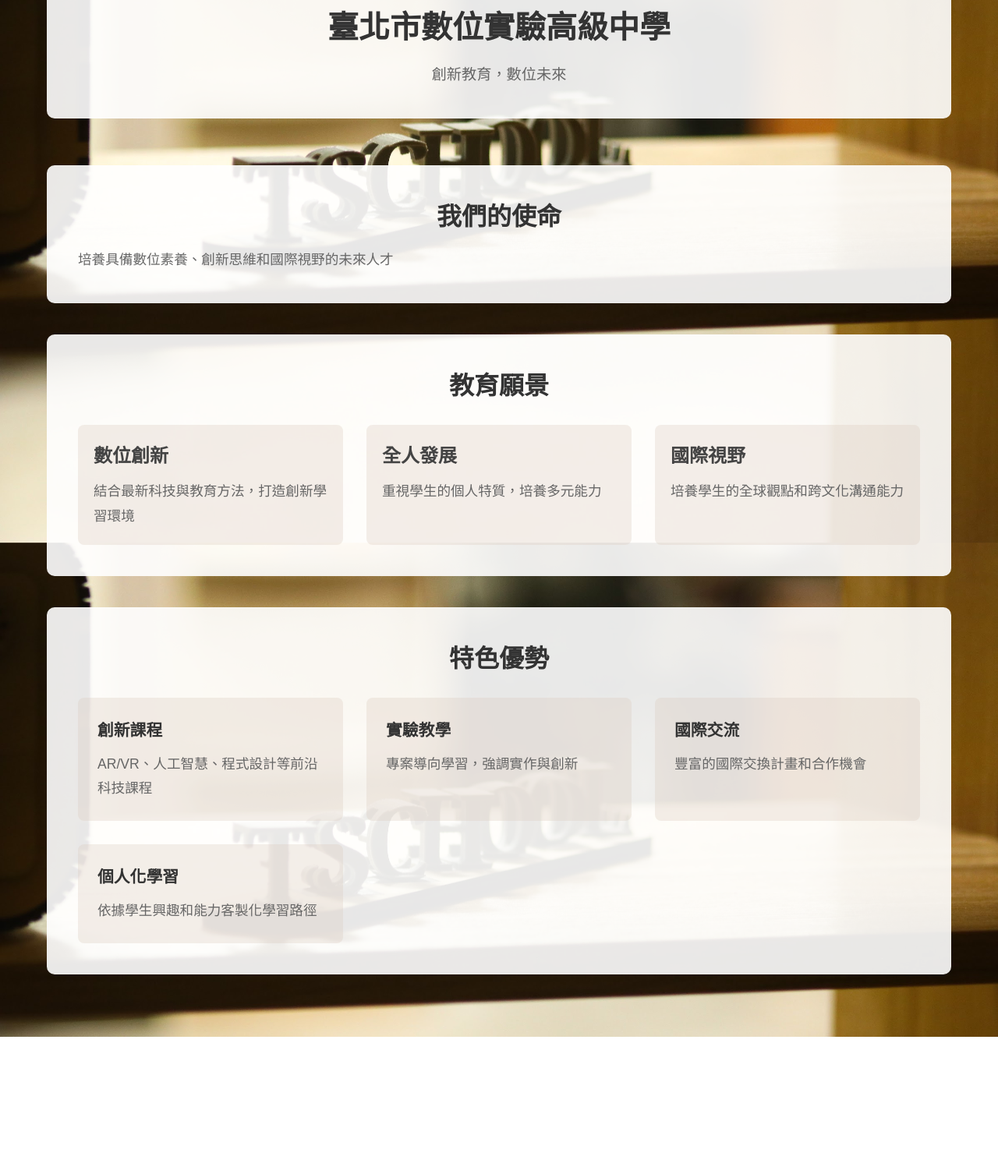
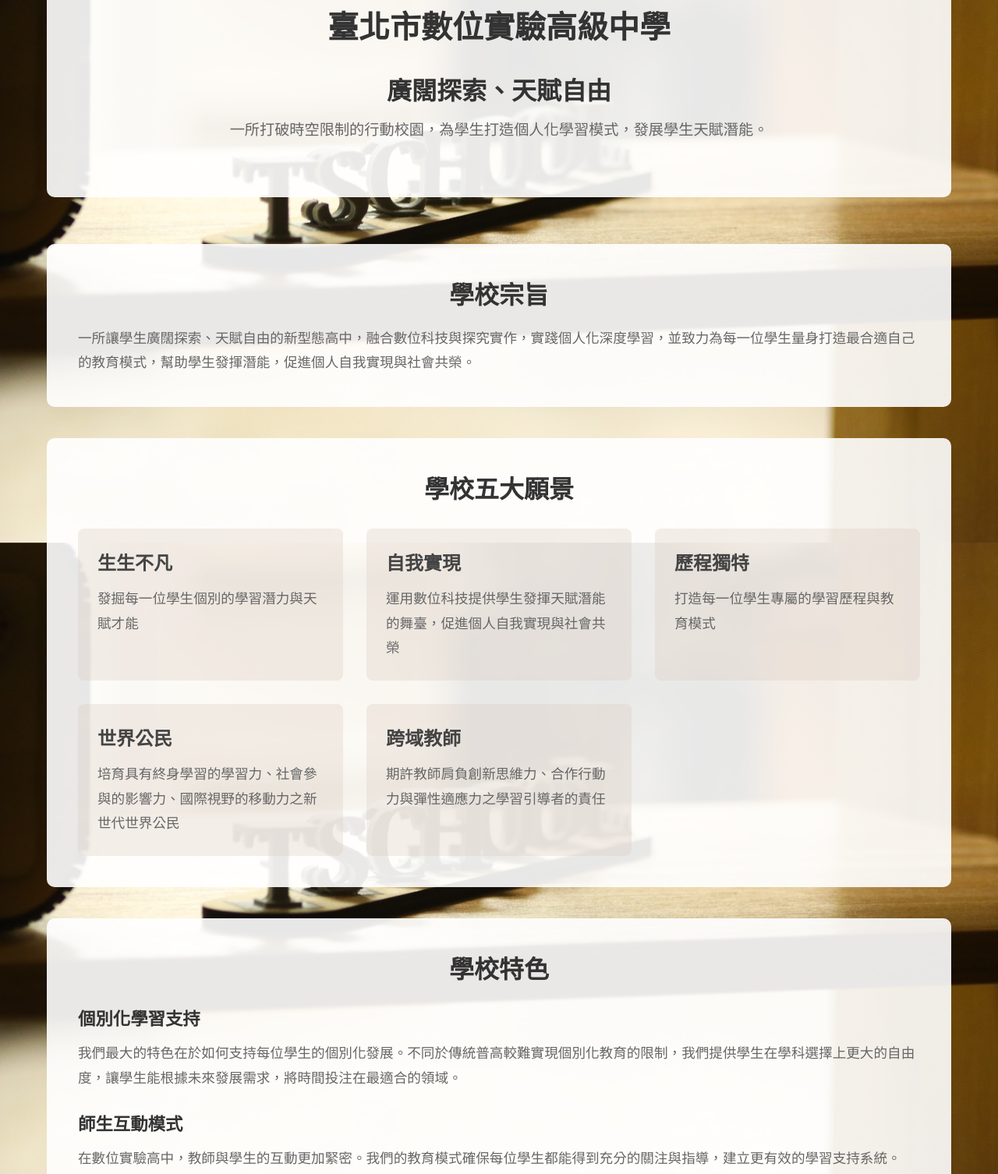
Before and after one commit to yusi-1027/yusi-1027, a plain HTML site: page about.html in a window 1280 px wide. Shown: the part 157-1663 px from the top of the page at 78% size. Before the commit the page ends 1487 px from the top, so only its background shows below. Drawn offline with nearby package versions, Linux system fonts and the light colour scheme.

Commit message:
更新關於我們頁面：加入學校特色、校園機制和適合學生說明

```diff
--- a/about.html
+++ b/about.html
@@ -16,56 +16,82 @@
                 <input type="search" placeholder="搜尋...">
             </div>
         </nav>
-
         <div class="about-page">
             <section class="hero-section">
                 <h1>臺北市數位實驗高級中學</h1>
-                <p class="tagline">創新教育，數位未來</p>
+                <div class="motto">
+                    <h2>廣闊探索、天賦自由</h2>
+                    <p>一所打破時空限制的行動校園，為學生打造個人化學習模式，發展學生天賦潛能。</p>
+                </div>
             </section>
 
             <section class="mission">
-                <h2>我們的使命</h2>
-                <p>培養具備數位素養、創新思維和國際視野的未來人才</p>
+                <h2>學校宗旨</h2>
+                <p>一所讓學生廣闊探索、天賦自由的新型態高中，融合數位科技與探究實作，實踐個人化深度學習，並致力為每一位學生量身打造最合適自己的教育模式，幫助學生發揮潛能，促進個人自我實現與社會共榮。</p>
             </section>
 
             <section class="vision">
-                <h2>教育願景</h2>
+                <h2>學校五大願景</h2>
                 <div class="vision-grid">
                     <div class="vision-item">
-                        <h3>數位創新</h3>
-                        <p>結合最新科技與教育方法，打造創新學習環境</p>
+                        <h3>生生不凡</h3>
+                        <p>發掘每一位學生個別的學習潛力與天賦才能</p>
                     </div>
                     <div class="vision-item">
-                        <h3>全人發展</h3>
-                        <p>重視學生的個人特質，培養多元能力</p>
+                        <h3>自我實現</h3>
+                        <p>運用數位科技提供學生發揮天賦潛能的舞臺，促進個人自我實現與社會共榮</p>
                     </div>
                     <div class="vision-item">
-                        <h3>國際視野</h3>
-                        <p>培養學生的全球觀點和跨文化溝通能力</p>
+                        <h3>歷程獨特</h3>
+                        <p>打造每一位學生專屬的學習歷程與教育模式</p>
+                    </div>
+                    <div class="vision-item">
+                        <h3>世界公民</h3>
+                        <p>培育具有終身學習的學習力、社會參與的影響力、國際視野的移動力之新世代世界公民</p>
+                    </div>
+                    <div class="vision-item">
+                        <h3>跨域教師</h3>
+                        <p>期許教師肩負創新思維力、合作行動力與彈性適應力之學習引導者的責任</p>
                     </div>
                 </div>
             </section>
 
-            <section class="features">
-                <h2>特色優勢</h2>
-                <div class="feature-grid">
+            <section class="school-difference">
+                <h2>學校特色</h2>
+                <div class="difference-content">
+                    <h3>個別化學習支持</h3>
+                    <p>我們最大的特色在於如何支持每位學生的個別化發展。不同於傳統普高較難實現個別化教育的限制，我們提供學生在學科選擇上更大的自由度，讓學生能根據未來發展需求，將時間投注在最適合的領域。</p>
+
+                    <h3>師生互動模式</h3>
+                    <p>在數位實驗高中，教師與學生的互動更加緊密。我們的教育模式確保每位學生都能得到充分的關注與指導，建立更有效的學習支持系統。</p>
+                </div>
+            </section>
+
+            <section class="campus-features">
+                <h2>特色校園機制</h2>
+                <div class="features-grid">
                     <div class="feature-item">
-                        <h3>創新課程</h3>
-                        <p>AR/VR、人工智慧、程式設計等前沿科技課程</p>
+                        <h3>成長導師制度</h3>
+                        <p>每位學生配有一位成長導師，一位導師指導三到六位學生。定期晤談了解學習狀況，提供即時協助。</p>
                     </div>
                     <div class="feature-item">
-                        <h3>實驗教學</h3>
-                        <p>專案導向學習，強調實作與創新</p>
+                        <h3>打卡機制</h3>
+                        <p>在吉林和弘道基地實施進出打卡制度，確保師長能掌握學生動向。</p>
                     </div>
                     <div class="feature-item">
-                        <h3>國際交流</h3>
-                        <p>豐富的國際交換計畫和合作機會</p>
+                        <h3>學習週曆</h3>
+                        <p>學生需填寫學習週曆，協助規劃時間管理，讓師長了解學習進度。</p>
                     </div>
                     <div class="feature-item">
-                        <h3>個人化學習</h3>
-                        <p>依據學生興趣和能力客製化學習路徑</p>
+                        <h3>學習輔導機制</h3>
+                        <p>針對未按時填報週曆的情況，提供特別輔導期，協助學生建立時間管理能力。</p>
                     </div>
                 </div>
+            </section>
+
+            <section class="suitable-students">
+                <h2>適合就讀的學生</h2>
+                <p>我們特別適合已經確定自己發展方向的學生。在這裡，你可以避免在不必要的領域花費過多時間，而是專注於真正重要的學習內容。不過，如果你還在探索自己的方向，可能更適合在標準課綱的環境中逐步發現自己的興趣。</p>
             </section>
         </div>
     </div>
--- a/style.css
+++ b/style.css
@@ -171,22 +171,11 @@ p {
     margin: 100px auto 0;
     padding: 20px;
 }
-
 .school-difference, .campus-features, .suitable-students {
     background: rgba(255, 255, 255, 0.9);
     border-radius: 10px;
     padding: 40px;
     margin-bottom: 30px;
-}
-
-.difference-content {
-    margin-top: 20px;
-}
-
-.difference-content h3 {
-    color: #333;
-    margin: 25px 0 15px;
-    font-size: 1.4em;
 }
 
 .features-grid {
@@ -205,10 +194,52 @@ p {
 
 .feature-item:hover {
     transform: translateY(-5px);
+    box-shadow: 0 5px 15px rgba(0,0,0,0.1);
 }
 
-.feature-item h3 {
+.difference-content h3 {
+    color: #333;
+    margin: 25px 0 15px;
+    font-size: 1.4em;
+}
+
+.suitable-students p {
+    font-size: 1.1em;
+    line-height: 1.8;
+    color: #666;
+}
+.motto {
+    text-align: center;
+    margin: 30px 0;
+}
+
+.motto h2 {
+    font-size: 2em;
     color: #333;
     margin-bottom: 15px;
-    font-size: 1.3em;
 }
+
+.motto p {
+    font-size: 1.2em;
+    line-height: 1.6;
+    color: #666;
+}
+
+.vision-grid {
+    display: grid;
+    grid-template-columns: repeat(auto-fit, minmax(300px, 1fr));
+    gap: 30px;
+    margin-top: 30px;
+}
+
+.vision-item {
+    background: rgba(216, 199, 185, 0.3);
+    padding: 25px;
+    border-radius: 8px;
+    transition: transform 0.3s;
+}
+
+.vision-item:hover {
+    transform: translateY(-5px);
+    box-shadow: 0 5px 15px rgba(0,0,0,0.1);
+}
```
